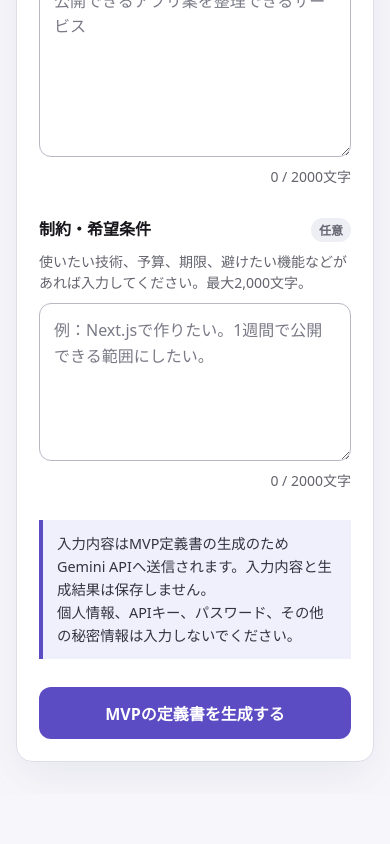
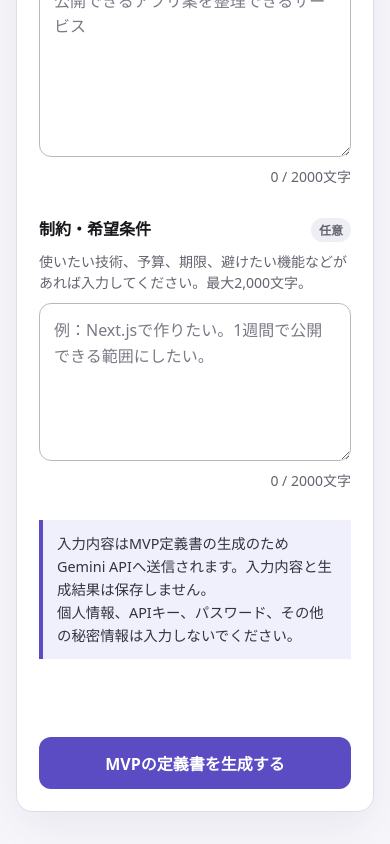
Before and after one commit to mytysoldier/ai-app-incubator, a Next.js app: page / in a window 390 px wide. Shown: the part 693-1537 px from the top of the page. Before the commit the page ends 1487 px from the top, so only its background shows below. Built offline with nearby package versions, Linux system fonts and the light colour scheme.

Commit message:
Improve responsive accessibility metadata

```diff
--- a/src/app/globals.css
+++ b/src/app/globals.css
@@ -73,6 +73,7 @@ h1 {
   color: var(--muted);
   font-size: clamp(1rem, 2vw, 1.125rem);
   line-height: 1.8;
+  overflow-wrap: anywhere;
 }
 
 .how-to,
@@ -213,6 +214,13 @@ textarea[aria-invalid="true"] {
   line-height: 1.5;
 }
 
+.generation-status {
+  min-height: 1.35rem;
+  color: var(--muted);
+  font-size: 0.875rem;
+  line-height: 1.5;
+}
+
 .submit-button {
   min-height: 52px;
   border: 0;
@@ -318,6 +326,7 @@ textarea[aria-invalid="true"] {
   color: #343440;
   font-size: 0.9375rem;
   line-height: 1.7;
+  overflow-wrap: anywhere;
 }
 
 .result-list {
@@ -345,6 +354,7 @@ textarea[aria-invalid="true"] {
 }
 
 .result-card {
+  min-width: 0;
   padding: 16px;
   border-radius: 10px;
   background: #ffffff;
@@ -409,4 +419,13 @@ textarea[aria-invalid="true"] {
     align-items: flex-start;
     flex-direction: column;
   }
+
+  .generation-error .secondary-button {
+    width: 100%;
+  }
+
+  .detail-list div {
+    grid-template-columns: 1fr;
+    gap: 2px;
+  }
 }
--- a/src/app/layout.tsx
+++ b/src/app/layout.tsx
@@ -3,8 +3,18 @@ import type { ReactNode } from "react";
 import "./globals.css";
 
 export const metadata: Metadata = {
-  title: "AI App Incubator",
+  title: {
+    default: "AI App Incubator | アイデアを実装できるMVPへ",
+    template: "%s | AI App Incubator",
+  },
   description: "アプリアイデアを実装可能なMVPへ整理する企画支援アプリ",
+  openGraph: {
+    type: "website",
+    locale: "ja_JP",
+    title: "AI App Incubator | アイデアを実装できるMVPへ",
+    description: "アプリアイデアを実装可能なMVPへ整理する企画支援アプリ",
+    siteName: "AI App Incubator",
+  },
 };
 
 type RootLayoutProps = Readonly<{
--- a/src/app/page.tsx
+++ b/src/app/page.tsx
@@ -227,7 +227,13 @@ export default function Home() {
           </ol>
         </section>
 
-        <form className="idea-form" noValidate onSubmit={handleSubmit}>
+        <form
+          aria-label="MVP定義書生成フォーム"
+          aria-busy={isSubmitting}
+          className="idea-form"
+          noValidate
+          onSubmit={handleSubmit}
+        >
           {generationError && (
             <div className="generation-error" role="alert">
               <p>{generationError}</p>
@@ -290,6 +296,9 @@ export default function Home() {
             <p>個人情報、APIキー、パスワード、その他の秘密情報は入力しないでください。</p>
           </aside>
 
+          <p aria-live="polite" className="generation-status">
+            {isSubmitting ? "MVP定義書を生成しています。完了までお待ちください。" : ""}
+          </p>
           <button className="submit-button" disabled={isSubmitting} type="submit">
             {isSubmitting ? "生成しています…" : "MVPの定義書を生成する"}
           </button>
```
Also changed, not shown: 1 other file (tests, documents, lock files or other folders).
